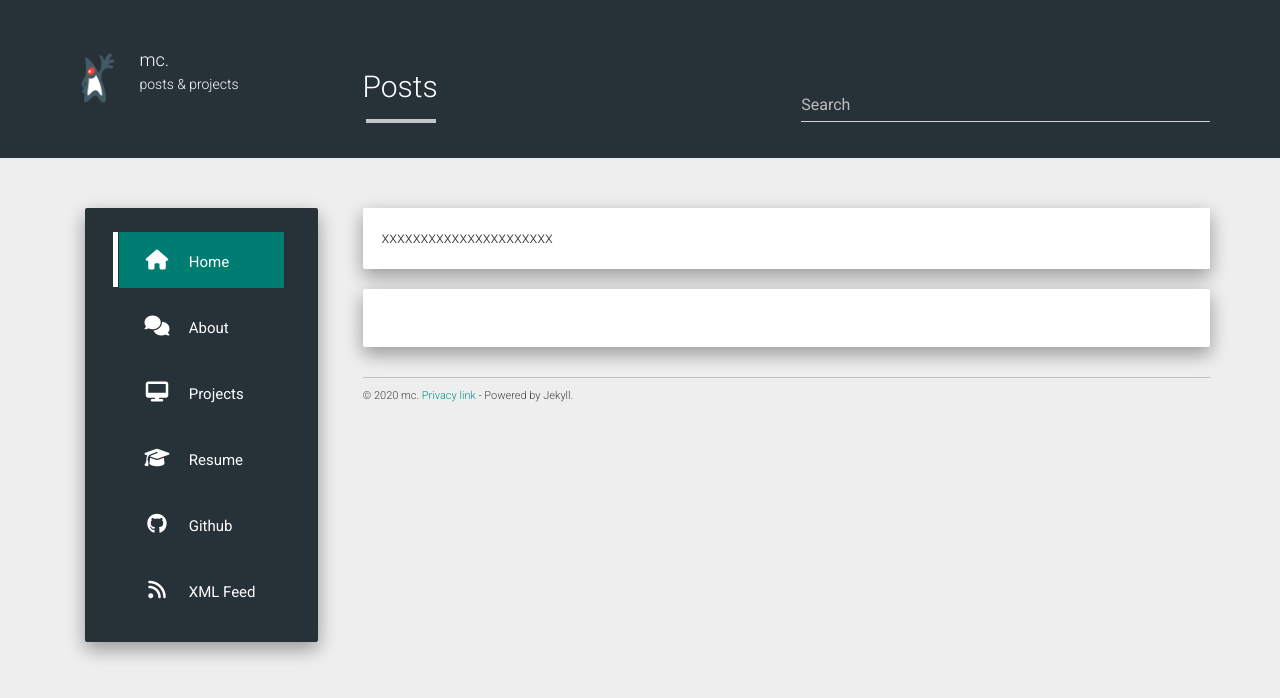
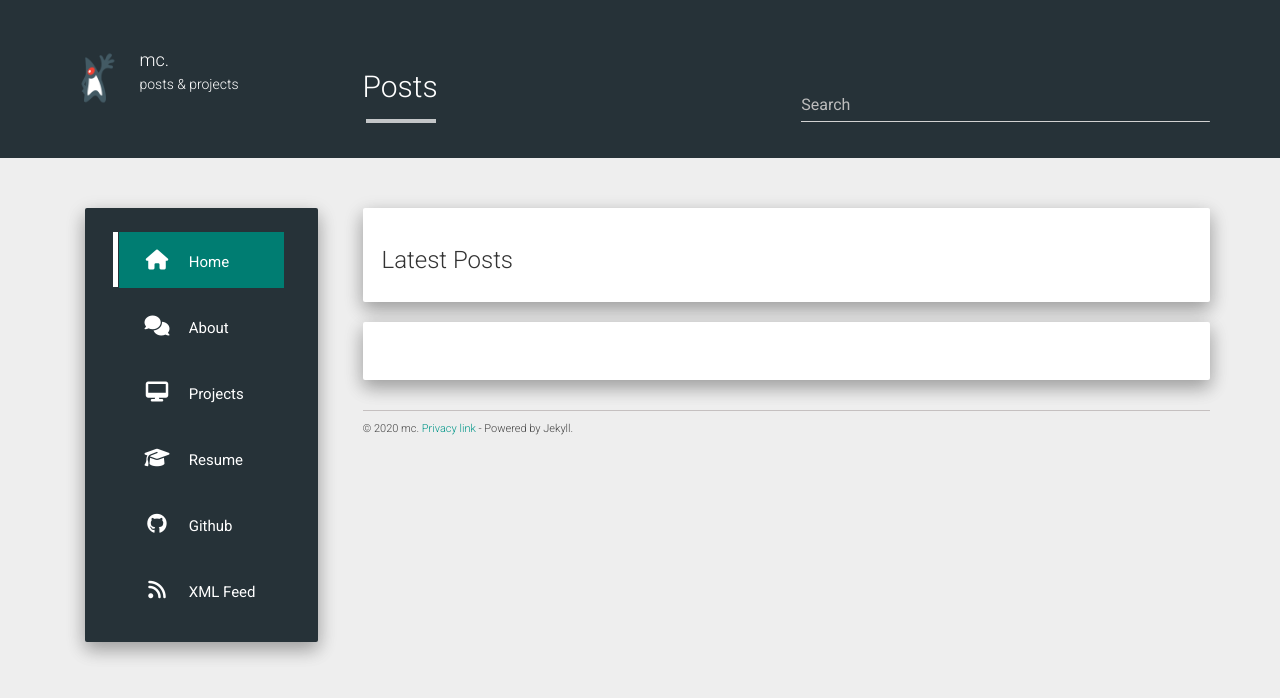
Before and after one commit to mc-source/mc-source.github.io, a Jekyll site: the page built from index.html, in a window 1280 px wide. Shown: the top 698 px of the page. Built offline with Jekyll 4.4.1, drawn with Linux system fonts in a browser that asks for light colours; nearby versions of some CDN libraries; the list of posts is cut into pages by our own code.

Commit message:
Update index.html

```diff
--- a/index.html
+++ b/index.html
@@ -4,7 +4,16 @@
 ---
 
 <div class="well">
-  xxxxxxxxxxxxxxxxxxxxxx
+  <h3>Latest Posts</h3>
+
+  <ul>
+    {% for post in site.posts %}
+      <li>
+        <h4><a href="{{ post.url }}">{{ post.title }}</a></h4>
+        {{ post.excerpt }}
+      </li>
+    {% endfor %}
+  </ul>
 </div>
 
 <div class="well">
```
